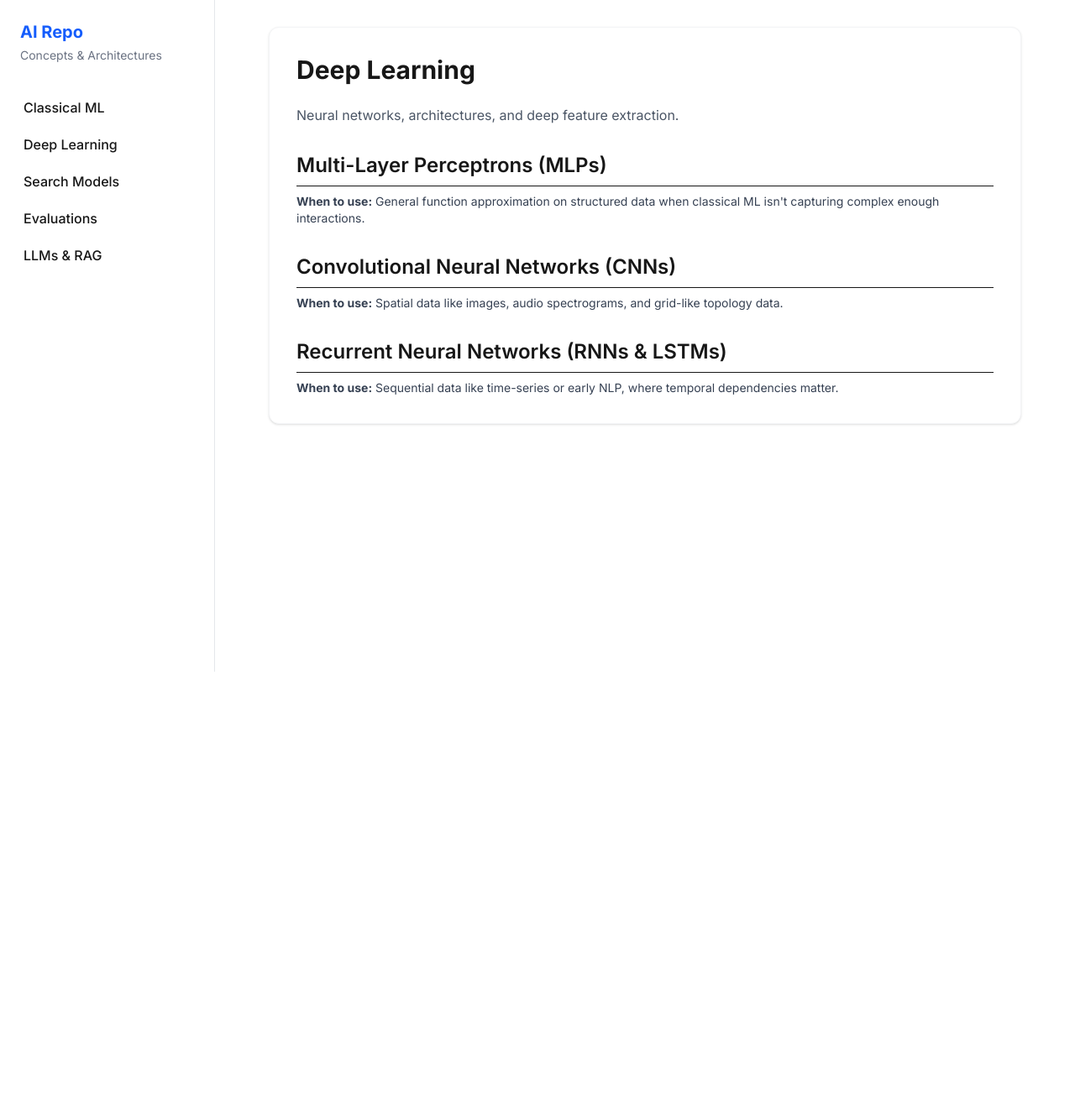
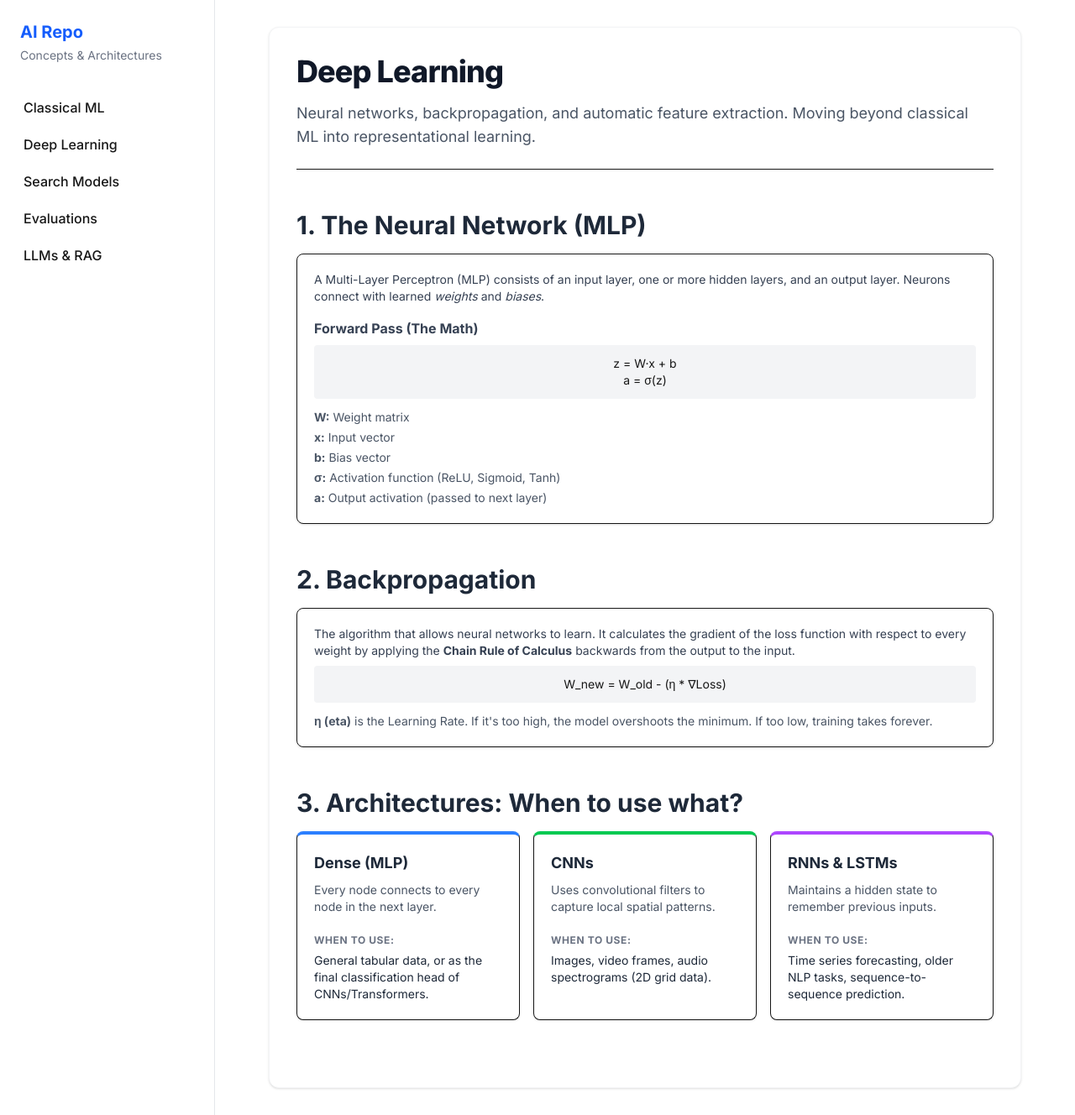
Before and after one commit to Joeljozzz/ai-repo, a Next.js app: page /deep-learning in a window 1280 px wide. Shown: the whole page at 84% size. Before the commit the page ends 800 px from the top, so only its background shows below. Built offline with nearby package versions, Linux system fonts and the light colour scheme.

Commit message:
docs: comprehensive deep learning guide with neural net math and architecture comparison

```diff
--- a/src/app/deep-learning/page.tsx
+++ b/src/app/deep-learning/page.tsx
@@ -1,25 +1,78 @@
+import React from 'react';
+
 export default function DeepLearning() {
   return (
-    <div className="space-y-6 prose prose-slate max-w-none">
-      <h1 className="text-3xl font-bold">Deep Learning</h1>
-      <p className="text-gray-600">Neural networks, architectures, and deep feature extraction.</p>
+    <div className="space-y-12 pb-12">
+      <header className="border-b pb-6">
+        <h1 className="text-4xl font-extrabold tracking-tight text-gray-900">Deep Learning</h1>
+        <p className="mt-4 text-lg text-gray-600">
+          Neural networks, backpropagation, and automatic feature extraction. Moving beyond classical ML into representational learning.
+        </p>
+      </header>
 
-      <div className="mt-8 space-y-8">
-        <section>
-          <h2 className="text-2xl font-semibold border-b pb-2">Multi-Layer Perceptrons (MLPs)</h2>
-          <p className="mt-2 text-sm text-gray-700"><strong>When to use:</strong> General function approximation on structured data when classical ML isn't capturing complex enough interactions.</p>
-        </section>
+      {/* Neural Network Basics */}
+      <section className="space-y-4">
+        <h2 className="text-3xl font-bold text-gray-800">1. The Neural Network (MLP)</h2>
+        <div className="bg-white p-5 rounded-lg border shadow-sm">
+          <p className="text-sm text-gray-700 mb-4">
+            A Multi-Layer Perceptron (MLP) consists of an input layer, one or more hidden layers, and an output layer. Neurons connect with learned <em>weights</em> and <em>biases</em>.
+          </p>
+          <h4 className="font-bold text-gray-700 mb-2">Forward Pass (The Math)</h4>
+          <p className="font-mono text-sm bg-gray-100 p-3 rounded mb-3 text-center">
+            z = W·x + b <br/>
+            a = σ(z)
+          </p>
+          <ul className="text-sm text-gray-600 space-y-1">
+            <li><strong>W:</strong> Weight matrix</li>
+            <li><strong>x:</strong> Input vector</li>
+            <li><strong>b:</strong> Bias vector</li>
+            <li><strong>σ:</strong> Activation function (ReLU, Sigmoid, Tanh)</li>
+            <li><strong>a:</strong> Output activation (passed to next layer)</li>
+          </ul>
+        </div>
+      </section>
 
-        <section>
-          <h2 className="text-2xl font-semibold border-b pb-2">Convolutional Neural Networks (CNNs)</h2>
-          <p className="mt-2 text-sm text-gray-700"><strong>When to use:</strong> Spatial data like images, audio spectrograms, and grid-like topology data.</p>
-        </section>
+      {/* Backpropagation */}
+      <section className="space-y-4">
+        <h2 className="text-3xl font-bold text-gray-800">2. Backpropagation</h2>
+        <div className="bg-white p-5 rounded-lg border shadow-sm">
+          <p className="text-sm text-gray-700 mb-2">
+            The algorithm that allows neural networks to learn. It calculates the gradient of the loss function with respect to every weight by applying the <strong>Chain Rule of Calculus</strong> backwards from the output to the input.
+          </p>
+          <p className="font-mono text-sm bg-gray-100 p-3 rounded text-center mb-3">
+            W_new = W_old - (η * ∇Loss)
+          </p>
+          <p className="text-sm text-gray-600"><strong>η (eta)</strong> is the Learning Rate. If it's too high, the model overshoots the minimum. If too low, training takes forever.</p>
+        </div>
+      </section>
 
-        <section>
-          <h2 className="text-2xl font-semibold border-b pb-2">Recurrent Neural Networks (RNNs & LSTMs)</h2>
-          <p className="mt-2 text-sm text-gray-700"><strong>When to use:</strong> Sequential data like time-series or early NLP, where temporal dependencies matter.</p>
-        </section>
-      </div>
+      {/* Architectures */}
+      <section className="space-y-4">
+        <h2 className="text-3xl font-bold text-gray-800">3. Architectures: When to use what?</h2>
+
+        <div className="grid grid-cols-1 md:grid-cols-3 gap-4 mt-4">
+          <div className="bg-white p-5 rounded-lg border shadow-sm border-t-4 border-t-blue-500">
+            <h4 className="font-bold text-gray-800 text-lg mb-2">Dense (MLP)</h4>
+            <p className="text-sm text-gray-600 mb-4">Every node connects to every node in the next layer.</p>
+            <strong className="text-xs uppercase tracking-wider text-gray-500">When to use:</strong>
+            <p className="text-sm text-gray-800 mt-1">General tabular data, or as the final classification head of CNNs/Transformers.</p>
+          </div>
+
+          <div className="bg-white p-5 rounded-lg border shadow-sm border-t-4 border-t-green-500">
+            <h4 className="font-bold text-gray-800 text-lg mb-2">CNNs</h4>
+            <p className="text-sm text-gray-600 mb-4">Uses convolutional filters to capture local spatial patterns.</p>
+            <strong className="text-xs uppercase tracking-wider text-gray-500">When to use:</strong>
+            <p className="text-sm text-gray-800 mt-1">Images, video frames, audio spectrograms (2D grid data).</p>
+          </div>
+
+          <div className="bg-white p-5 rounded-lg border shadow-sm border-t-4 border-t-purple-500">
+            <h4 className="font-bold text-gray-800 text-lg mb-2">RNNs & LSTMs</h4>
+            <p className="text-sm text-gray-600 mb-4">Maintains a hidden state to remember previous inputs.</p>
+            <strong className="text-xs uppercase tracking-wider text-gray-500">When to use:</strong>
+            <p className="text-sm text-gray-800 mt-1">Time series forecasting, older NLP tasks, sequence-to-sequence prediction.</p>
+          </div>
+        </div>
+      </section>
     </div>
   );
 }
```
